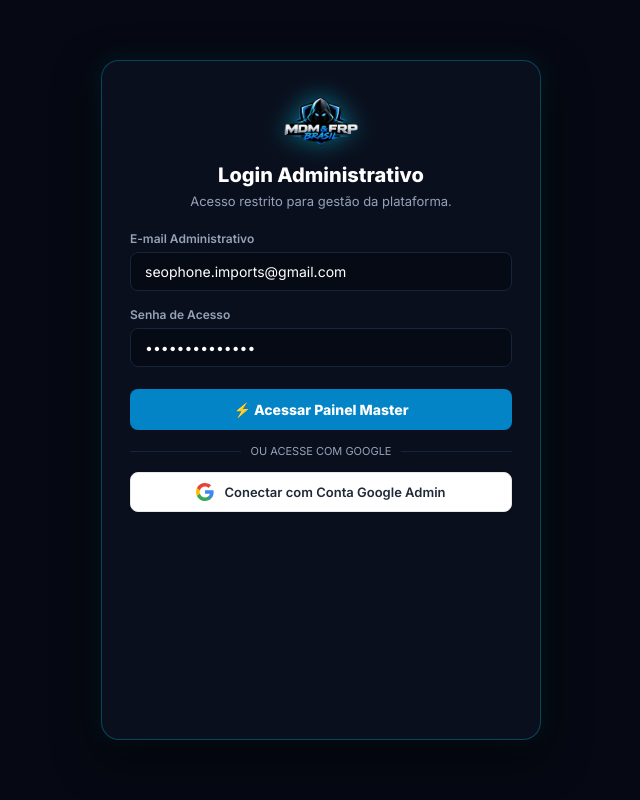
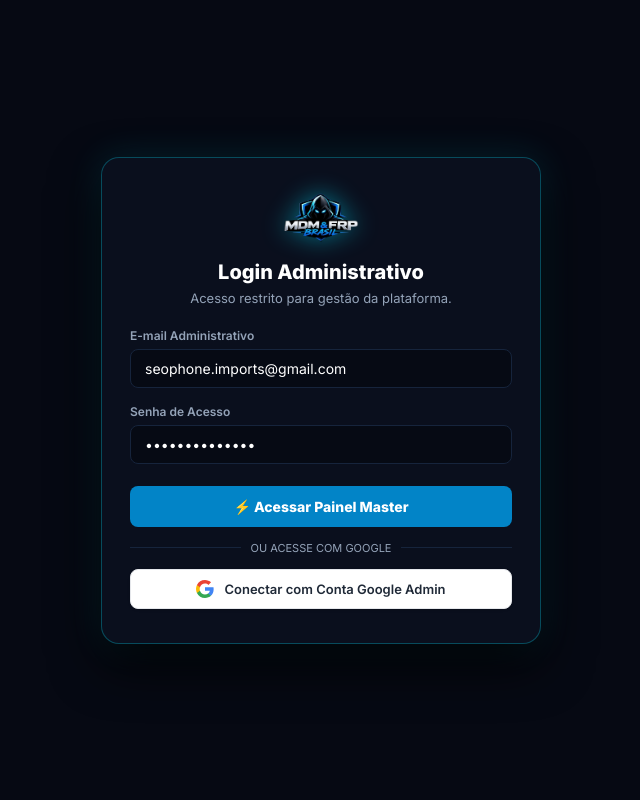
Before and after one commit to seophoneimports-afk/MDM-BRASIL, a FastAPI app: page /admin in a window 1280 px wide. Shown: the whole page, without its empty margins (319-959 px from the left). Run offline with FastAPI, Linux system fonts and the light colour scheme; some libraries are stand-ins or nearby versions.

Commit message:
fix(admin): Isola tela de login em overlay fullscreen z-index 999999 eliminando qualquer sobreposicao com o painel

```diff
--- a/server/templates/admin_portal.html
+++ b/server/templates/admin_portal.html
@@ -840,19 +840,35 @@
     body { background-color: #060913 !important; color: #F8FAFC !important; min-height: 100vh; overflow-x: hidden; }
     main { flex: 1; width: 100% !important; max-width: 100% !important; margin: 0 !important; padding: 0 !important; display: flex; min-height: 100vh; position: relative; }
 
-    /* Admin Login Wrap - Centered Clean Glass Card */
-    .admin-login-wrap {
+    /* Admin Login Fullscreen Isolated Overlay (Z-INDEX 999999 - Zero Overlap) */
+    .admin-login-fullscreen-overlay {
+      position: fixed !important;
+      top: 0 !important;
+      left: 0 !important;
+      right: 0 !important;
+      bottom: 0 !important;
+      width: 100vw !important;
+      height: 100vh !important;
+      background: #060913 !important;
+      z-index: 999999 !important;
+      display: flex;
+      align-items: center !important;
+      justify-content: center !important;
+      padding: 24px !important;
+      overflow-y: auto !important;
+      box-sizing: border-box !important;
+    }
+    .admin-login-box {
       width: 100%;
       max-width: 440px;
-      margin: 60px auto;
+      margin: auto;
       background: #0A0F1D;
-      border: 1px solid rgba(0, 229, 255, 0.25);
+      border: 1px solid rgba(0, 229, 255, 0.28);
       border-radius: 18px;
       padding: 34px 28px;
-      box-shadow: 0 16px 45px rgba(0, 0, 0, 0.65), 0 0 25px rgba(0, 229, 255, 0.1);
+      box-shadow: 0 20px 50px rgba(0, 0, 0, 0.85), 0 0 35px rgba(0, 229, 255, 0.14);
       text-align: center;
       position: relative;
-      z-index: 10;
     }
 
     /* Fixed Left Sidebar 250px - Anti-Clipping Non-Overlapping Linear Studio */
@@ -1132,9 +1148,9 @@
 </head>
 <body>
 
-  <main>
-    <!-- LOGIN VIEW (MODERN GLASS CARD) -->
-    <div id="viewAdminLogin" class="admin-login-wrap" style="display: none;">
+  <!-- TELA DE LOGIN MASTER ADMINISTRATIVO (FULLSCREEN ISOLADO, Z-INDEX 999999, ZERO SOBREPOSIÇÃO) -->
+  <div id="viewAdminLogin" class="admin-login-fullscreen-overlay" style="display: none;">
+    <div class="admin-login-box">
       <div style="display: flex; justify-content: center; margin-bottom: 16px;">
         <img src="/static/logo.png" style="height: 52px; width: auto; object-fit: contain; filter: drop-shadow(0 0 12px rgba(0, 229, 255, 0.45));" alt="Logo MDM &amp; FRP BRASIL">
       </div>
@@ -1165,9 +1181,10 @@
         </button>
       </form>
     </div>
-
-    <!-- ADMIN DASHBOARD (LAYOUT LINEAR STUDIO V2.2) -->
-    <div id="viewAdminDash" class="admin-dash app-dash-container" data-dash-theme="titanium-slate" style="display: none;">
+  </div>
+
+  <!-- ADMIN DASHBOARD (LAYOUT LINEAR STUDIO V2.2) -->
+  <main id="viewAdminDash" class="admin-dash app-dash-container" data-dash-theme="titanium-slate" style="display: none;">
       <!-- SIDEBAR LATERAL FIXADA: 250PX (3 FILHOS DIRETOS: HEADER, NAVEGAÇÃO SCROLL, FOOTER PINADO) -->
       <aside class="sidebar-portal-nav">
         <!-- BLOCO SUPERIOR FIXO (BRAND + FATURAMENTO PIX) -->
@@ -2254,8 +2271,7 @@
         </div>
         </div> <!-- /tabSettings -->
       </div> <!-- /dashboard-main-area -->
-    </div> <!-- /viewAdminDash -->
-  </main>
+  </main> <!-- /viewAdminDash -->
 
   <!-- MODAL AJUSTE DE CRÉDITO -->
   <div class="modal-overlay" id="modalAdjust">
@@ -2578,7 +2594,7 @@
 
   <script>
     const urlParams = new URLSearchParams(window.location.search);
-    let adminToken = urlParams.get("token") || localStorage.getItem("mdm_admin_token") || localStorage.getItem("mdm_token");
+    let adminToken = urlParams.get("token") || localStorage.getItem("mdm_admin_token");
     if (urlParams.get("token")) localStorage.setItem("mdm_admin_token", adminToken);
     let currentAdjustUserId = null;
     let allUsersCache = [];
@@ -2623,28 +2639,30 @@
       const vLog = document.getElementById("viewAdminLogin");
       const vDash = document.getElementById("viewAdminDash");
       if (isAuth) {
-        if (vLog) vLog.style.display = 'none';
+        if (vLog) vLog.style.setProperty('display', 'none', 'important');
         if (vDash) {
           vDash.classList.add('is-authenticated');
-          vDash.style.display = 'flex';
+          vDash.style.setProperty('display', 'flex', 'important');
         }
       } else {
         if (vDash) {
           vDash.classList.remove('is-authenticated');
-          vDash.style.display = 'none';
+          vDash.style.setProperty('display', 'none', 'important');
         }
-        if (vLog) vLog.style.display = 'block';
+        if (vLog) {
+          vLog.style.setProperty('display', 'flex', 'important');
+        }
       }
     }
 
     function handleAdminGoogleLogin() {
-      // Redireciona para o fluxo oficial e criptograficamente verificado do Google OAuth
-      window.location.href = '/api/v1/auth/google/login';
+      alert("Para o Painel Master Root, utilize o e-mail e senha administrativa pré-configurados no formulário acima.");
     }
 
     function adminLogout() {
       adminToken = null;
       localStorage.removeItem("mdm_admin_token");
+      sessionStorage.removeItem("mdm_admin_token");
       setAdminViewMode(false);
     }
 
@@ -3645,6 +3663,7 @@
     }
 
     function switchTab(tab, btn) {
+      setAdminViewMode(true);
       document.querySelectorAll('.tab-btn, .sidebar-nav-btn, .linear-nav-btn').forEach(b => b.classList.remove('active'));
       if (btn) {
         btn.classList.add('active');
```
